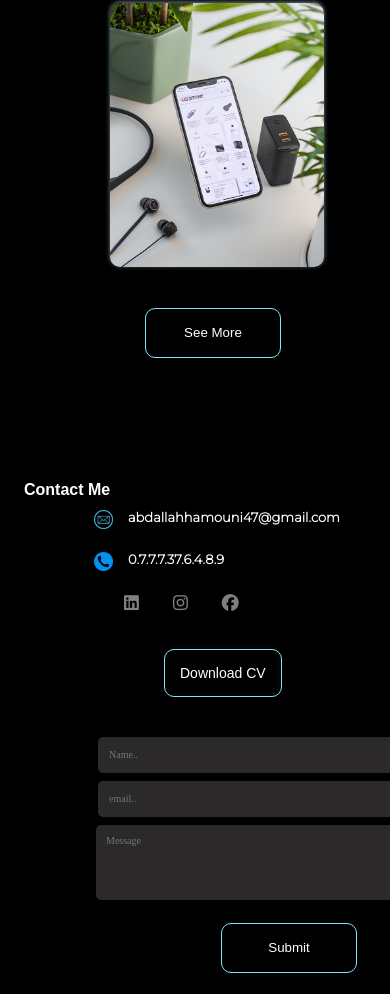
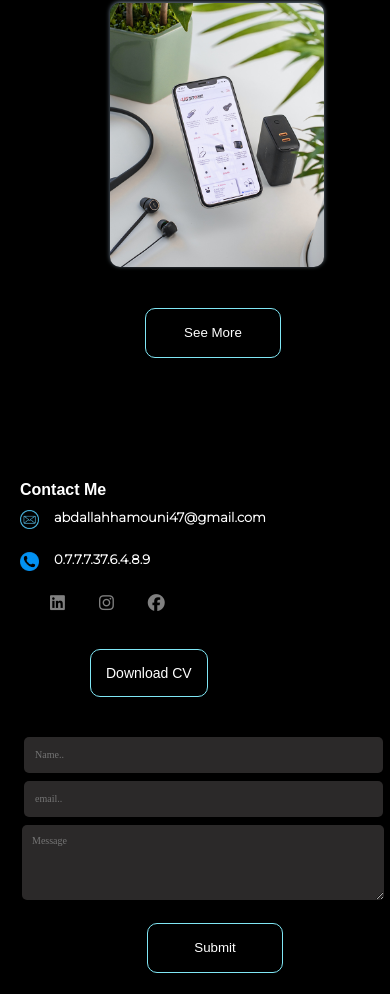
Before and after one commit to hamouni1198/hamouni-portfolio, a plain HTML site: page index.html in a window 390 px wide. Shown: the part 2355-3349 px from the top of the page. Drawn offline with nearby package versions, Linux system fonts and the light colour scheme; a web font is replaced by a local one.

Commit message:
Update style.css

```diff
--- a/style.css
+++ b/style.css
@@ -489,14 +489,11 @@ ul {
     }
     #page5{
         display: grid;
-        padding: 0px 94px;
+        padding: 0px 20px;
         gap: 0px;
 
     }
-    #page5 .part1 h1{
-        position: relative;
-        left: -70px;
-    }
+
     #page5 .part1 .contact .p1 h3{
         font-size: 13px;
     }
```
